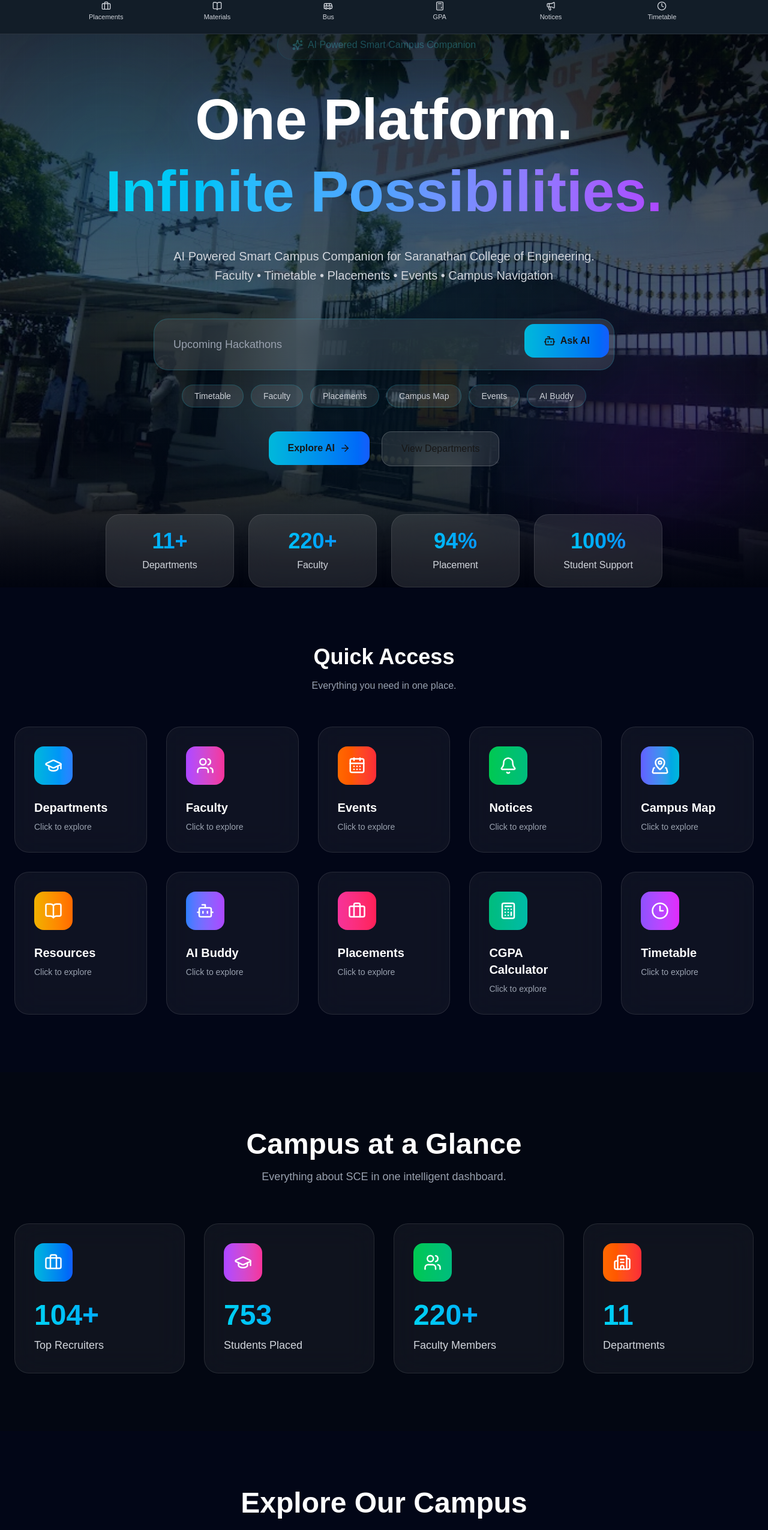
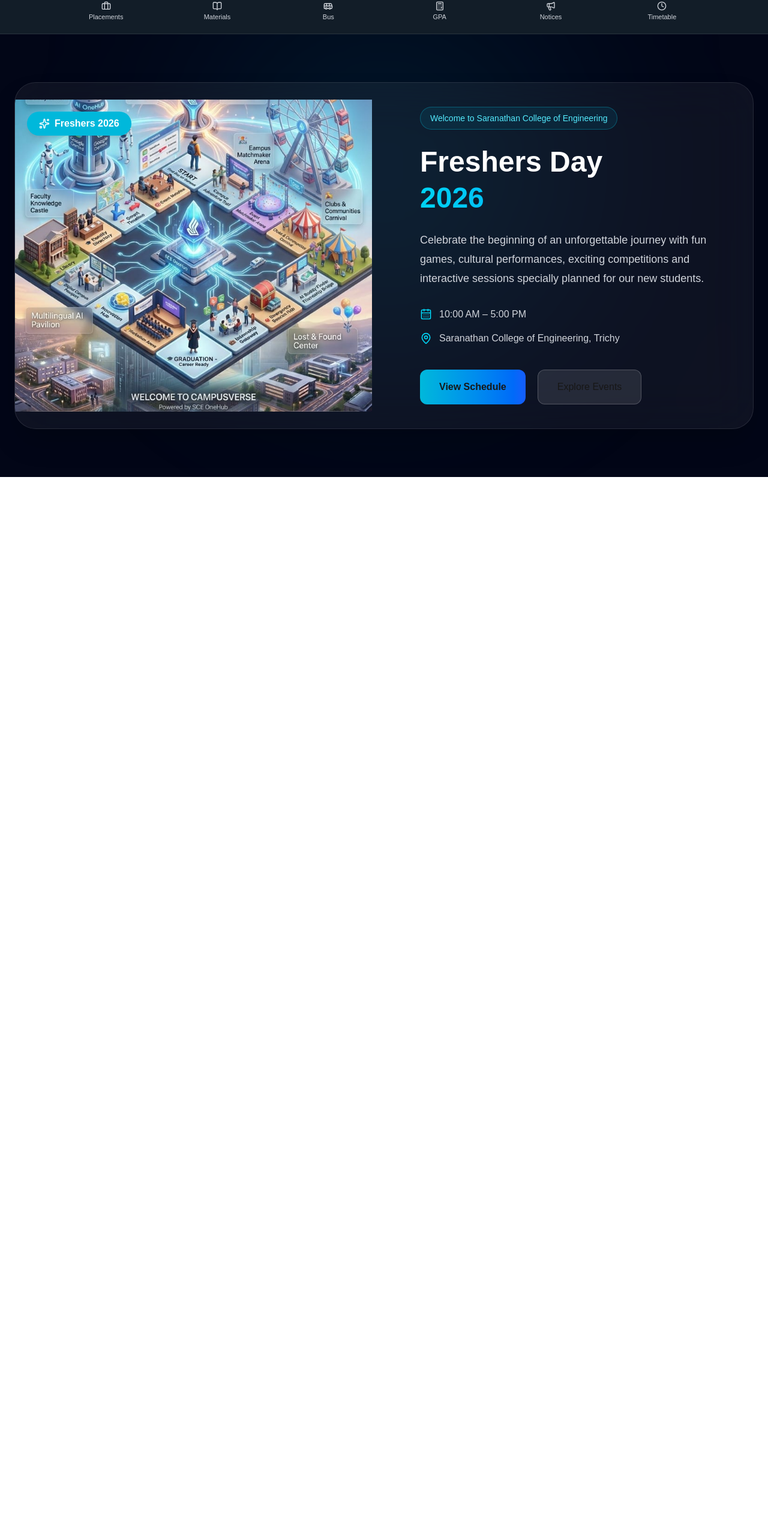
Before and after one commit to Bhavana-0207/sce-onehub-final, a Next.js app: page / in a window 1280 px wide. Shown: the part 112-2662 px from the top of the page at 60% size. After the commit the page ends 907 px from the top, so only its background shows below. Built offline with nearby package versions, Linux system fonts and the light colour scheme.

Commit message:
Fix Freshers banner

```diff
--- a/app/page.tsx
+++ b/app/page.tsx
@@ -1,21 +1,9 @@
-import Hero from "@/components/Hero";
-import Stats from "@/components/Stats";
-import CampusHighlights from "@/components/CampusHighlights";
-import QuickAccess from "@/components/QuickAccess";
-import Departments from "@/components/Departments";
-import FacultyDirectory from "@/components/FacultyDirectory";
-import Footer from "@/components/Footer";
+import FreshersBanner from "@/components/FreshersBanner";
 
 export default function Home() {
   return (
     <>
-      <Hero />
-      <QuickAccess />
-      <Stats />
-      <CampusHighlights />
-      <Departments />
-      <FacultyDirectory />
-      <Footer />
+      <FreshersBanner />
     </>
   );
 }
--- a/components/FreshersBanner.tsx
+++ b/components/FreshersBanner.tsx
@@ -1,52 +1,31 @@
 "use client";
 
-import { motion } from "framer-motion";
 import { CalendarDays, MapPin, Sparkles } from "lucide-react";
 
 export default function FreshersBanner() {
   return (
     <section className="relative py-20 bg-[#020617] overflow-hidden">
-      <h1 className="text-6xl text-red-500 text-center">
-  TEST BANNER
-</h1>
-
-      {/* Background Glow */}
       <div className="absolute -top-20 left-1/2 -translate-x-1/2 w-[600px] h-[600px] bg-cyan-500/10 rounded-full blur-[140px]" />
 
       <div className="relative max-w-7xl mx-auto px-6">
-
-        <motion.div
-          initial={{ opacity: 0, y: 40 }}
-          whileInView={{ opacity: 1, y: 0 }}
-          transition={{ duration: .7 }}
-          viewport={{ once: true }}
-          className="grid lg:grid-cols-2 gap-10 items-center rounded-[35px] border border-white/10 bg-white/5 backdrop-blur-2xl overflow-hidden shadow-2xl"
-        >
+        <div className="grid lg:grid-cols-2 gap-10 items-center rounded-[35px] border border-white/10 bg-white/5 backdrop-blur-2xl overflow-hidden shadow-2xl">
 
           {/* Poster */}
-
           <div className="relative">
-
-
-
             <img
-  src="/freshers-poster.jpg"
-  alt="Freshers Day"
-  className="w-full h-full object-cover lg:h-[520px]"
-/>
-
+              src="/freshers-poster.jpg"
+              alt="Freshers Day"
+              className="w-full h-full object-cover lg:h-[520px]"
+            />
 
             <div className="absolute top-5 left-5 rounded-full bg-cyan-500 text-white px-5 py-2 font-semibold flex items-center gap-2 shadow-lg">
               <Sparkles size={18} />
               Freshers 2026
             </div>
-
           </div>
 
           {/* Content */}
-
           <div className="p-10">
-
             <span className="inline-block rounded-full border border-cyan-400/30 bg-cyan-500/10 px-4 py-2 text-cyan-300 text-sm">
               Welcome to Saranathan College of Engineering
             </span>
@@ -65,7 +44,6 @@
             </p>
 
             <div className="mt-8 space-y-4">
-
               <div className="flex items-center gap-3 text-gray-300">
                 <CalendarDays className="text-cyan-400" size={20} />
                 10:00 AM – 5:00 PM
@@ -75,11 +53,9 @@
                 <MapPin className="text-cyan-400" size={20} />
                 Saranathan College of Engineering, Trichy
               </div>
-
             </div>
 
             <div className="mt-10 flex flex-wrap gap-5">
-
               <button className="rounded-xl bg-gradient-to-r from-cyan-500 to-blue-600 px-8 py-4 font-semibold hover:scale-105 transition">
                 View Schedule
               </button>
@@ -87,15 +63,11 @@
               <button className="rounded-xl border border-white/20 bg-white/10 px-8 py-4 hover:bg-white/20 transition">
                 Explore Events
               </button>
-
             </div>
-
           </div>
 
-        </motion.div>
-
+        </div>
       </div>
-
     </section>
   );
 }
```
